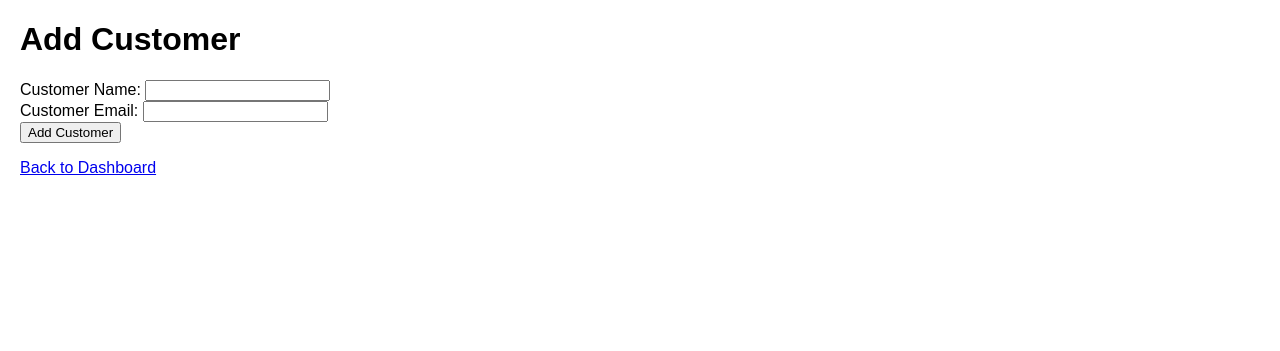
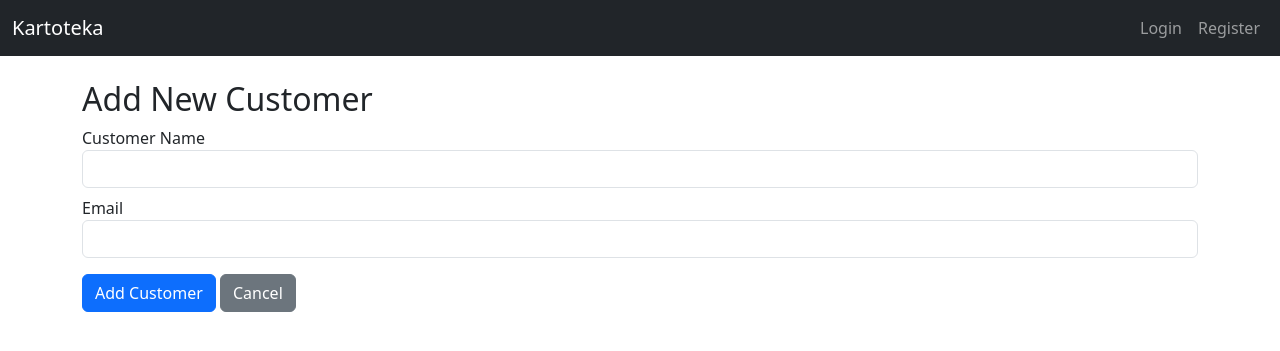
Before and after one commit to RobertMochnacky/kartoteka, a Flask app: template app/templates/add_customer.html in a window 1280 px wide. Shown: the top 351 px of the page. Run offline with Flask 3, Linux system fonts and the light colour scheme; the template is opened without the code that fills it, so the values that code supplies are empty.

Commit message:
Update add_customer.html

```diff
--- a/app/templates/add_customer.html
+++ b/app/templates/add_customer.html
@@ -1,38 +1,30 @@
-<!DOCTYPE html>
-<html lang="en">
-<head>
-    <meta charset="UTF-8">
-    <meta name="viewport" content="width=device-width, initial-scale=1.0">
-    <title>Add Customer</title>
-    <link rel="stylesheet" href="{{ url_for('static', filename='style.css') }}">
-</head>
-<body>
-    <h1>Add Customer</h1>
+{% extends "base.html" %}
+
+{% block title %}Add Customer{% endblock %}
+
+{% block content %}
+<h2>Add New Customer</h2>
 
 <form method="POST" action="{{ url_for('main.add_customer') }}">
-        <div>
-            <label for="name">Customer Name:</label>
-            <input type="text" id="name" name="name" required>
+    <div class="form-group">
+        <label for="name">Customer Name</label>
+        <input type="text" class="form-control" id="name" name="name" required>
     </div>
-
-        <div>
-            <label for="email">Customer Email:</label>
-            <input type="email" id="email" name="email" required>
+    <div class="form-group mt-2">
+        <label for="email">Email</label>
+        <input type="email" class="form-control" id="email" name="email" required>
     </div>
-
-        <button type="submit">Add Customer</button>
+    <button type="submit" class="btn btn-primary mt-3">Add Customer</button>
+    <a href="{{ url_for('main.dashboard') }}" class="btn btn-secondary mt-3">Cancel</a>
 </form>
-
-    <p><a href="{{ url_for('main.dashboard') }}">Back to Dashboard</a></p>
 
 {% with messages = get_flashed_messages() %}
 {% if messages %}
-        <ul>
+    <ul class="alert alert-info mt-2">
     {% for message in messages %}
         <li>{{ message }}</li>
     {% endfor %}
     </ul>
 {% endif %}
 {% endwith %}
-</body>
-</html>
+{% endblock %}
```
Lines whose indentation alone changed are shown as unchanged.
